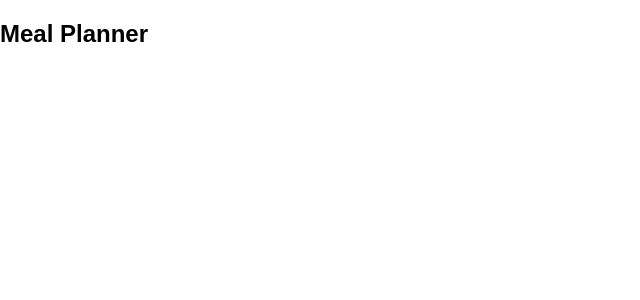
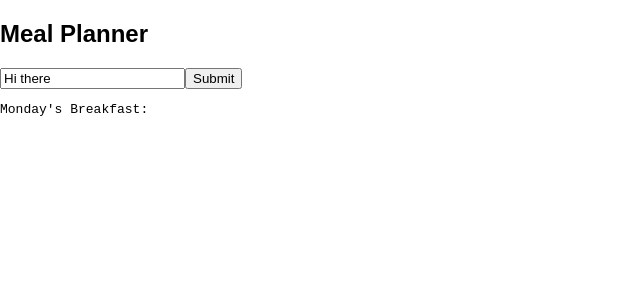
Before and after one commit to mkalpana/km-react-meal-planner, a React (Create React App) app: page / in a window 1280 px wide. Shown: the top 300 px of the page, without its empty margins (0-640 px from the left). Built offline with nearby package versions, Linux system fonts and the light colour scheme.

Commit message:
Added redux store to app.

```diff
--- a/package.json
+++ b/package.json
@@ -5,7 +5,8 @@
   "dependencies": {
     "react": "^15.6.1",
     "react-dom": "^15.6.1",
-    "react-scripts": "1.0.13"
+    "react-scripts": "1.0.13",
+    "redux": "^3.7.2"
   },
   "scripts": {
     "start": "react-scripts start",
--- a/src/components/App.js
+++ b/src/components/App.js
@@ -1,9 +1,55 @@
 import React, { Component } from 'react';
+import { addReceipe } from "../actions";
 
 class App extends Component {
+  state = {
+    calendar: null,
+    inputValue: 'Hi there'
+  };
+
+  componentDidMount() {
+    const { store } = this.props;
+    store.subscribe(() => {
+      this.setState(() => ({
+        calendar: store.getState()
+      }));
+    });
+  }
+
+  submitFood = () => {
+    const { store } = this.props;
+    store.dispatch(addReceipe({
+      day: 'monday',
+      meal: 'breakfast',
+      recipe: {
+        label: this.state.inputValue
+      }
+    }));
+
+    this.setState({ inputValue: '' });
+  };
+
+
+  _onChangeInput = (e) => {
+    this.setState({ inputValue: e.target.value });
+  };
+
   render() {
+    const { inputValue, calendar } = this.state;
     return (
-<h2>Meal Planner</h2>
+      <div>
+        <h2>Meal Planner</h2>
+        <input
+          type='text'
+          onChange={this._onChangeInput}
+          value={inputValue}
+          placeholder="Monday's breakfast"
+        />
+        <button type='button' onClick={this.submitFood}>Submit</button>
+        <pre>
+          Monday's Breakfast: {calendar && calendar.monday.breakfast}
+        </pre>
+      </div>
     );
   }
 }
--- a/src/index.js
+++ b/src/index.js
@@ -2,5 +2,12 @@ import React from 'react';
 import ReactDOM from 'react-dom';
 import './index.css';
 import App from './components/App';
+import { createStore } from 'redux';
+import reducer from './reducers';
 
-ReactDOM.render(<App />, document.getElementById('root'));
+const store = createStore(
+  reducer,
+  window && window.__REDUX_DEVTOOLS_EXTENSION__ && window.__REDUX_DEVTOOLS_EXTENSION__()
+);
+
+ReactDOM.render(<App store={store}/>, document.getElementById('root'));
```
